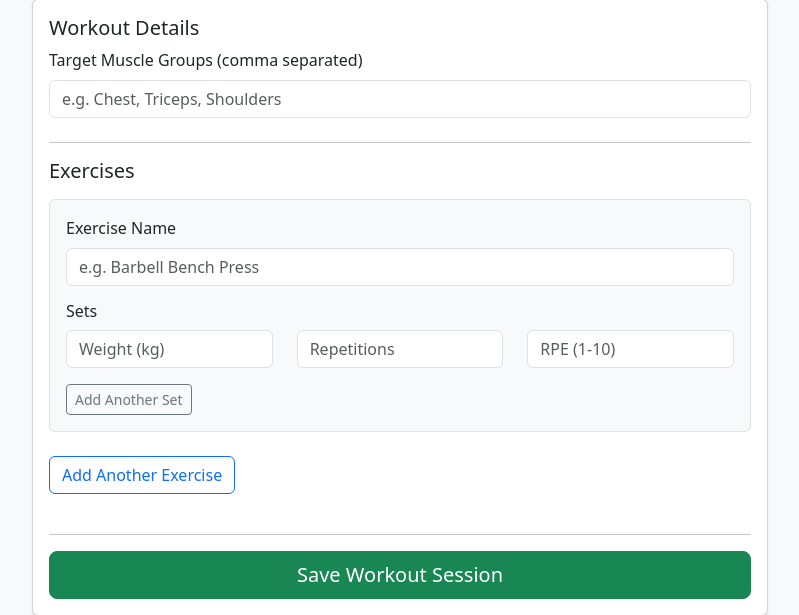
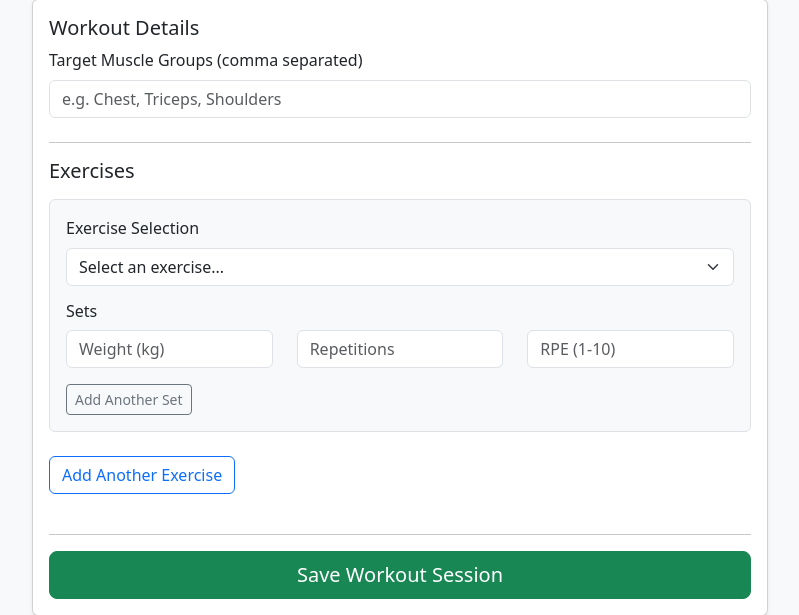
Before and after one commit to dominikszilvasi04/gym-workout-logger, a Flask app: page /log in a window 1280 px wide. Shown: the part 176-791 px from the top of the page, without its empty margins (50-849 px from the left). Run offline with Flask 3, Linux system fonts and the light colour scheme; data that the repository does not hold is empty.

Commit message:
add workout logging by exercise frontend

```diff
--- a/application/static/javascript/workout_submission.js
+++ b/application/static/javascript/workout_submission.js
@@ -1,21 +1,56 @@
 /**
- * Handles the dynamic form behaviour and submission logic for logging a new workout.
+ * Workout Submission Controller
+ * Handles the dynamic form behaviour, asynchronous data fetching from the
+ * Application Programming Interface, and submission logic for logging a new workout session.
  */
-
-document.addEventListener("DOMContentLoaded", function() {
+document.addEventListener("DOMContentLoaded", async function() {
     const workout_logging_form = document.getElementById("workout_logging_form");
     const exercises_container = document.getElementById("exercises_container");
     const add_exercise_button = document.getElementById("add_exercise_button");
+    /** * The master list of standardised exercises retrieved from the server.
+     */
+    let master_exercise_list = [];
 
-    // --- Dynamic DOM Manipulation ---
+    // This initial fetch populates the master_exercise_list which is used to generate dropdown options for exercise selection.
+    try {
+        const network_response = await fetch("/api/exercises");
+        if (network_response.ok) {
+            master_exercise_list = await network_response.json();
+        } else {
+            alert("Failed to load standardised exercises from the server.");
+        }
+    } catch (network_error) {
+        console.error("Critical network failure:", network_error);
+    }
 
-    // 1. Add a completely new exercise block when requested
-    add_exercise_button.addEventListener("click", function() {
+
+    /**
+     * Generates the HTML string for the exercise selection dropdown menu.
+     * Iterates through the master_exercise_list to build valid options.
+     * * @returns {string} The HTML string containing the option elements.
+     */
+    function generate_exercise_options() {
+        let options_html = `<option value="" disabled selected>Select an exercise...</option>`;
+        master_exercise_list.forEach(function(exercise) {
+            options_html += `<option value="${exercise._id}" data-exercise-name="${exercise.exercise_name}">${exercise.exercise_name} (${exercise.primary_muscle_group})</option>`;
+        });
+        return options_html;
+    }
+
+    /**
+     * Appends a new exercise input block to the exercises container.
+     * Injects the dynamically generated dropdown options.
+     * * @returns {void}
+     */
+    function append_new_exercise_block() {
+        const options_html = generate_exercise_options();
         const new_exercise_html = `
             <div class="exercise-block border rounded p-3 mb-3 bg-light">
                 <div class="mb-3">
-                    <label class="form-label">Exercise Name</label>
-                    <input type="text" class="form-control exercise-name-input" placeholder="e.g. Barbell Squat" required>
+                    <label class="form-label">Exercise Selection</label>
+                    <select class="form-select exercise-selection-input" required>
+                        ${options_html}
+                    </select>
                 </div>
 
                 <h6>Sets</h6>
@@ -36,9 +71,18 @@ document.addEventListener("DOMContentLoaded", function() {
             </div>
         `;
         exercises_container.insertAdjacentHTML("beforeend", new_exercise_html);
+    }
+
+    // Initialise the first empty block automatically upon page load
+    append_new_exercise_block();
+    add_exercise_button.addEventListener("click", function() {
+        append_new_exercise_block();
     });
 
-    // 2. Add a new set row to a specific exercise (using event delegation)
+    /**
+     * Event listener using event delegation to handle dynamic 'Add Set' button clicks.
+     * * @param {Event} event - The click event triggered within the exercises container.
+     */
     exercises_container.addEventListener("click", function(event) {
         if (event.target.classList.contains("add-set-button")) {
             const sets_container = event.target.previousElementSibling;
@@ -59,61 +103,53 @@ document.addEventListener("DOMContentLoaded", function() {
         }
     });
 
-    // --- Form Submission and API Communication ---
-
+    /**
+     * Intercepts the form submission, parses the Document Object Model,
+     * constructs the strict JSON payload, and transmits it to the backend.
+     * * @param {SubmitEvent} submission_event - The default form submission event.
+     */
     workout_logging_form.addEventListener("submit", async function(submission_event) {
-        // Prevent the browser from refreshing the page
         submission_event.preventDefault();
-
-        // 1. Parse Target Muscle Groups
         const muscles_input_string = document.getElementById("target_muscle_groups").value;
         const target_muscle_groups_array = muscles_input_string.split(",").map(item => item.trim()).filter(item => item.length > 0);
-
-        // 2. Parse Exercises and Sets
         const exercise_blocks = document.querySelectorAll(".exercise-block");
         const parsed_exercises_list = [];
-
         exercise_blocks.forEach(function(block) {
-            const exercise_name_value = block.querySelector(".exercise-name-input").value;
+            const selection_element = block.querySelector(".exercise-selection-input");
+            const exercise_identifier_value = selection_element.value;
+            const exercise_name_value = selection_element.options[selection_element.selectedIndex].getAttribute("data-exercise-name");
             const set_rows = block.querySelectorAll(".set-row");
             const parsed_sets_list = [];
-
             set_rows.forEach(function(row) {
                 const weight_value = parseFloat(row.querySelector(".weight-input").value);
                 const repetitions_value = parseInt(row.querySelector(".repetitions-input").value, 10);
                 const exertion_value = parseInt(row.querySelector(".exertion-input").value, 10);
-
                 parsed_sets_list.push({
                     repetitions: repetitions_value,
                     weight_in_kilograms: weight_value,
                     rate_of_perceived_exertion: exertion_value
                 });
             });
-
             parsed_exercises_list.push({
                 exercise_name: exercise_name_value,
+                exercise_definition_identifier: exercise_identifier_value,
                 sets: parsed_sets_list
             });
         });
 
-        // 3. Construct the exact JSON payload expected by our Pydantic Model
         const application_programming_interface_payload = {
             target_muscle_groups: target_muscle_groups_array,
             exercises: parsed_exercises_list
         };
 
-        // 4. Send the data to our Python backend
         try {
             const network_response = await fetch("/api/workouts", {
                 method: "POST",
-                headers: {
-                    "Content-Type": "application/json"
-                },
+                headers: { "Content-Type": "application/json" },
                 body: JSON.stringify(application_programming_interface_payload)
             });
 
             if (network_response.ok) {
-                // If successful, redirect the user back to the main dashboard
                 window.location.href = "/";
             } else {
                 const error_data = await network_response.json();
--- a/application/templates/log_workout.html
+++ b/application/templates/log_workout.html
@@ -24,31 +24,10 @@
 
                     <hr>
 
-                    <div id="exercises_container" class="mb-4">
+                    <div class="mb-4">
                         <h5 class="card-title mb-3">Exercises</h5>
-
-                        <div class="exercise-block border rounded p-3 mb-3 bg-light">
-                            <div class="mb-3">
-                                <label class="form-label">Exercise Name</label>
-                                <input type="text" class="form-control exercise-name-input" placeholder="e.g. Barbell Bench Press" required>
+                        <div id="exercises_container">
                             </div>
-
-                            <h6>Sets</h6>
-                            <div class="sets-container">
-                                <div class="row mb-2 set-row">
-                                    <div class="col">
-                                        <input type="number" class="form-control weight-input" placeholder="Weight (kg)" step="0.5" min="0" required>
-                                    </div>
-                                    <div class="col">
-                                        <input type="number" class="form-control repetitions-input" placeholder="Repetitions" min="1" required>
-                                    </div>
-                                    <div class="col">
-                                        <input type="number" class="form-control exertion-input" placeholder="RPE (1-10)" min="1" max="10" required>
-                                    </div>
-                                </div>
-                            </div>
-                            <button type="button" class="btn btn-sm btn-outline-secondary mt-2 add-set-button">Add Another Set</button>
-                        </div>
                     </div>
 
                     <button type="button" class="btn btn-outline-primary mb-4" id="add_exercise_button">Add Another Exercise</button>
```
